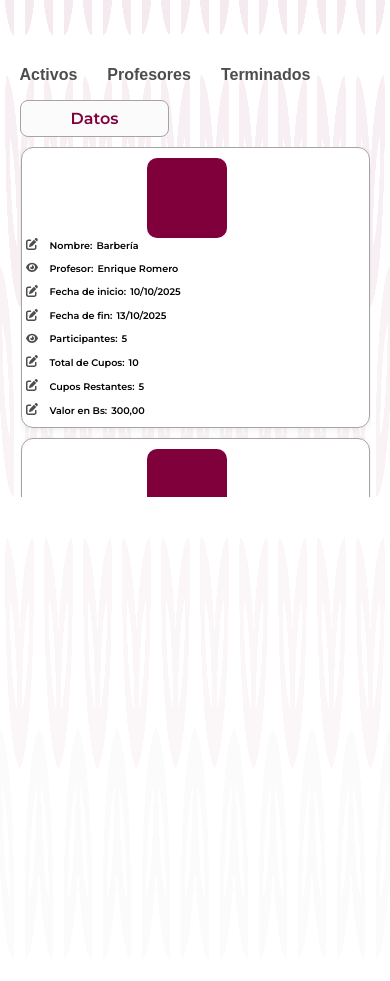
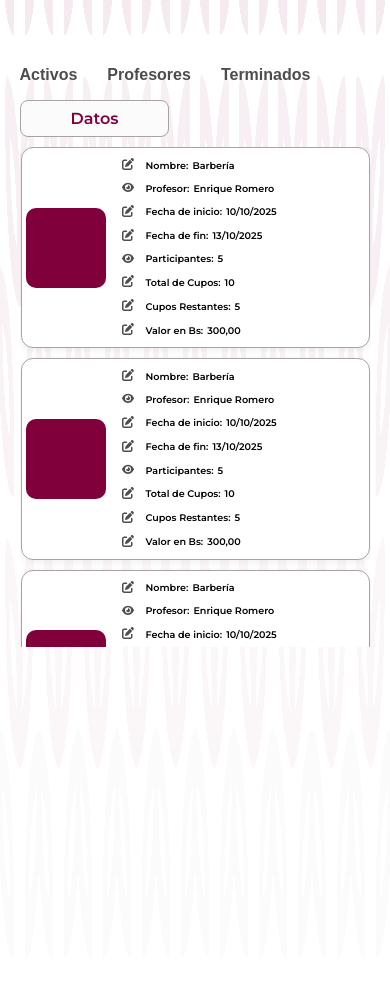
Before and after one commit to Emcahell/imaf-project, a PHP site: page /pages/admin/cursos.html in a window 390 px wide. Shown: the part 90-1071 px from the top of the page. Run offline with PHP 8.4, Linux system fonts and the light colour scheme.

Commit message:
cambios en cursos

```diff
--- a/styles/cursos.css
+++ b/styles/cursos.css
@@ -41,10 +41,10 @@ nav {
 
 .container {
   display: flex;
-  flex: 1;
+  /* flex: 1; */
   justify-content: space-between;
   width: 100%;
-  height: auto;
+  height: 100vh;
 }
 
 .right-column {
@@ -199,13 +199,12 @@ nav {
   .cards-area {
     grid-template-columns: 1fr;
     max-width: 100vw;
-    max-height: 350px; /* Ajusta según lo que prefieras en mobile */
+    /* max-height: 350px; Ajusta según lo que prefieras en mobile */
     overflow-y: auto;
     overflow-x: hidden;
     padding: 0 2px;
   }
   .card-cursos {
-    flex-direction: column;
     min-width: 0;
     width: 100%;
     box-sizing: border-box;
```
